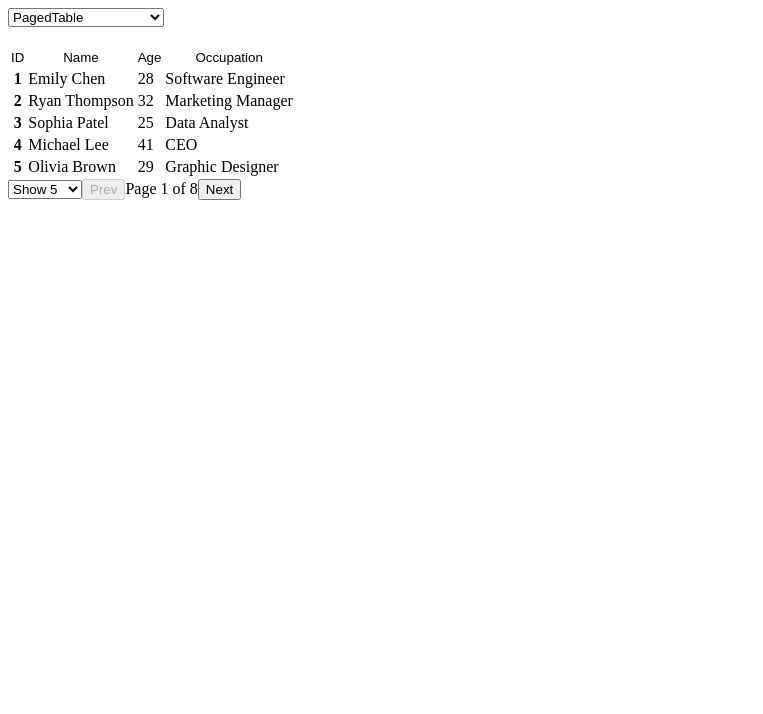
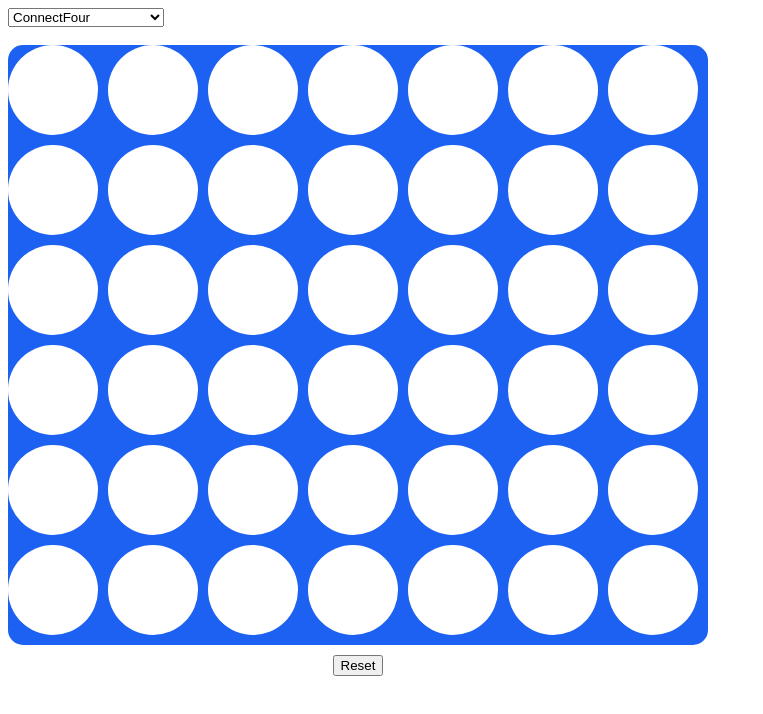
Before and after one commit to kvnchen/frontEndPractice, a Next.js app: page / in a window 1280 px wide. Shown: the top 714 px of the page, without its empty margins (0-763 px from the left). Built offline with nearby package versions, Linux system fonts and the light colour scheme.

Commit message:
connect four

```diff
--- a/src/app/accordian.js
+++ b/src/app/accordian/accordian.js
@@ -1,5 +1,6 @@
 'use client';
 import { useState } from 'react';
+import styles from './styles.module.css';
 
 export function Accordian() {
 
@@ -11,13 +12,13 @@ export function Accordian() {
     }
 
     return (
-      <article>
+      <div className={styles.accordian}>
         <div>
-          {title}
-          <button onClick={handleClick}>
+          <button onClick={handleClick} className={styles.title}>
+            {title}
             <span
               aria-hidden="true"
-              className={isCollapsed ? 'accordion-icon' : 'accordion-icon rotated'}></span>
+              className={isCollapsed ? styles.accordianIcon : `${styles.accordianIcon} ${styles.rotated}`}></span>
           </button>
         </div>
         {!isCollapsed && (
@@ -25,7 +26,7 @@ export function Accordian() {
             {body}
           </p>
         )}
-      </article>
+      </div>
     )
   }
 
--- /dev/null
+++ b/src/app/accordian/styles.module.css
@@ -0,0 +1,34 @@
+.accordian {
+  font-size: 14px;
+}
+
+.title {
+  align-items: center;
+  border: none;
+  background: none;
+  padding: 4px;
+  cursor: pointer;
+  display: flex;
+  font-size: 14px;
+  justify-content: space-between;
+  text-align: start;
+  width: 75%;
+}
+
+.title:hover {
+  background-color: #eee;
+}
+
+.accordianIcon {
+  border: solid currentcolor;
+  border-width: 0 2px 2px 0;
+  display: inline-block;
+  height: 8px;
+  pointer-events: none;
+  transform: translateY(-2px) rotate(45deg);
+  width: 8px;
+}
+
+.rotated {
+  transform: translateY(2px) rotate(-135deg);
+}
--- /dev/null
+++ b/src/app/connectFour/connectFour.js
@@ -0,0 +1,228 @@
+'use client';
+
+import { useState, useEffect } from 'react';
+import styles from './styles.module.css';
+
+/**
+ * 6 rows, 7 columns
+ *
+ * state:
+ *   activePlayer: string, 'red' || 'yellow'
+ *   board: array[], 'r' || 'y'
+ *   isOver: bool
+ *   winner: null || 'red || 'yellow'
+ *
+ *
+ * for alignment:
+ *   justify-content for the horizontal axis
+ *   align-items for cross-axis (vertical)
+ *
+ * over time (30 min), going very slowly in the afternoon
+ */
+export function ConnectFour() {
+  const [activePlayer, setActivePlayer] = useState('red');
+  const [board, setBoard] = useState([
+    new Array(7),
+    new Array(7),
+    new Array(7),
+    new Array(7),
+    new Array(7),
+    new Array(7),
+  ]);
+  const [isOver, setOver] = useState(false);
+  const [winner, setWinner] = useState(null);
+  const [lastCell, setLastCell] = useState([null, null]);
+
+  function reset() {
+    setActivePlayer('red');
+    setBoard([
+      new Array(7),
+      new Array(7),
+      new Array(7),
+      new Array(7),
+      new Array(7),
+      new Array(7),
+    ]);
+    setOver(false);
+    setWinner(null);
+  }
+
+  // check 8 directions based on lastCell
+  // disgusting
+  function checkBoard() {
+    let leftCount = 0;
+    let rightCount = 0;
+
+    let topCount = 0;
+    let botCount = 0;
+
+    let topLeftCount = 0;
+    let botRightCount = 0;
+
+    let topRightCount = 0;
+    let botLeftCount = 0;
+
+    const [row, column] = lastCell;
+    if (row === null || column === null)
+      return;
+
+    const color = board[row][column];
+
+    // left
+    for (let i = 1; i <= 3; i++) {
+      if (column - i >= 0 && board[row][column - i] === color)
+        leftCount++;
+      else
+        break;
+    }
+
+    // top left
+    for (let i = 1; i <= 3; i++) {
+      if (row - i >= 0 && column - i >= 0 && board[row - i][column - i] === color)
+        topLeftCount++;
+      else
+        break;
+    }
+
+    // bot left
+    for (let i = 1; i <= 3; i++) {
+      if (row + i < 6 && column - i >= 0 && board[row + i][column - i] === color)
+        botLeftCount++;
+      else
+        break;
+    }
+
+    // right
+    for (let i = 1; i <= 3; i++) {
+      if (column + i < 7 && board[row][column + i] === color)
+        rightCount++;
+      else
+        break;
+    }
+
+    // top right
+    for (let i = 1; i <= 3; i++) {
+      if (row - i >= 0 && column + i < 7 && board[row - i][column + i] === color)
+        topRightCount++;
+      else
+        break;
+    }
+
+    // bot right
+    for (let i = 1; i <= 3; i++) {
+      if (row + i < 6 && column + i < 7 && board[row + i][column + i] === color)
+        botRightCount++;
+      else
+        break;
+    }
+
+    // top
+    for (let i = 1; i <= 3; i++) {
+      if (row - i >= 0 && board[row - i][column] === color) {
+        topCount++;
+      } else break;
+    }
+
+    // bot
+    for (let i = 1; i <= 3; i++) {
+      if (row + i < 6 && board[row + i][column] === color)
+        botCount++;
+      else break;
+    }
+
+    if (leftCount + rightCount >= 3)
+      endGame(color);
+
+    if (topLeftCount + botRightCount >= 3)
+      endGame(color);
+
+    if (botLeftCount + topRightCount >= 3)
+      endGame(color);
+
+    if (topCount + botCount >= 3)
+      endGame(color);
+  }
+
+  function endGame(winner) {
+    setWinner(winner);
+    setOver(true);
+  }
+
+  function addPiece(column) {
+    if (!isOver) {
+      const tempBoard = [
+        [...board[0]],
+        [...board[1]],
+        [...board[2]],
+        [...board[3]],
+        [...board[4]],
+        [...board[5]],
+      ];
+
+      let targetRow;
+      for (let i = 5; i >= 0; i--) {
+        if (tempBoard[i][column] === undefined) {
+          targetRow = i;
+          break;
+        }
+      }
+
+      if (targetRow !== undefined) {
+        tempBoard[targetRow][column] = activePlayer;
+
+        if (activePlayer === 'red') {
+          setActivePlayer('yellow');
+        } else {
+          setActivePlayer('red');
+        }
+        setBoard(tempBoard);
+        setLastCell([targetRow, column]);
+      }
+    }
+  }
+
+  useEffect(() => {
+    checkBoard();
+  }, lastCell);
+
+  function renderBoard() {
+    const output = [];
+
+    for (let row = 0; row < board.length; row++) {
+      const columns = [];
+
+      for (let column = 0; column < board[row].length; column++) {
+        let cellStyle = '';
+        if (board[row][column] === 'red')
+          cellStyle = 'red';
+        else if (board[row][column] === 'yellow')
+          cellStyle = 'yellow';
+
+        const holeStyle = `${styles.hole} ${styles[cellStyle]}`;
+        columns.push(
+          <div key={column} className={styles.cell} onClick={() => addPiece(column)}>
+            <div className={holeStyle}></div>
+          </div>
+        );
+      }
+      output.push(columns);
+    }
+    return output;
+  }
+
+  return (
+    <article>
+      <div className={styles.board}>
+        {renderBoard()}
+      </div>
+      <div className={styles.buttonRow}>
+        <button onClick={reset}>Reset</button>
+      </div>
+      {winner &&
+        (<h3>
+          {winner} Wins!
+        </h3>)
+      }
+    </article>
+  )
+}
--- /dev/null
+++ b/src/app/connectFour/styles.module.css
@@ -0,0 +1,43 @@
+.board {
+  width: 700px;
+  height: 600px;
+  background-color: #1c61f2;
+  border-radius: 15px;
+}
+
+.row {
+  display: flex;
+  width: 100%;
+  height: 100px;
+}
+
+.cell {
+  display: inline-block;
+  width: 100px;
+  height: 100px;
+  justify-content: center;
+  align-items: center;
+}
+
+.hole {
+  display: inline-block;
+  width: 90px;
+  height: 90px;
+  background-color: white;
+  border-radius: 50%;
+}
+
+.red {
+  background-color: #d9313d;
+}
+
+.yellow {
+  background-color: #fdc601;
+}
+
+.buttonRow {
+  width: 700px;
+  display: flex;
+  justify-content: center;
+  margin-top: 10px;
+}
--- a/src/app/globals.css
+++ b/src/app/globals.css
@@ -28,26 +28,6 @@ div.progress {
 
   to {
     width: 500px;
-  }
-}
-
-.accordion-icon {
-  border: solid currentcolor;
-  border-width: 0 2px 2px 0;
-  display: inline-block;
-  height: 8px;
-  pointer-events: none;
-  transform: translateY(-2px) rotate(45deg);
-  width: 8px;
-}
-
-.accordion-icon.rotated {
-  transform: translateY(2px) rotate(-135deg);
-}
-
-@media (prefers-color-scheme: dark) {
-  html {
-    color-scheme: dark;
   }
 }
 
--- a/src/app/page.js
+++ b/src/app/page.js
@@ -5,7 +5,7 @@ import { useState } from 'react';
 import { MortgageCalculator } from './mortgage.js';
 import { Karsten } from './karsten.js';
 import { Tabs } from './tabs/tabs.js';
-import { Accordian } from './accordian';
+import { Accordian } from './accordian/accordian.js';
 
 import { Progress } from './progress.js';
 import { PagedTable } from './dataTable/pagedTable.js';
@@ -45,12 +45,13 @@ import { TemperatureConverter } from './temperature/temperature.js';
 import { FlightBooker } from './flight/flight.js';
 import { GenTable } from './generateTable/genTable.js';
 import { ProgressBar } from './progressBar/progressBar.js';
+import { ConnectFour } from './connectFour/connectFour.js';
 
 
 // this react project is 350 MB... gonna reuse it for react practice
 
 export default function Home() {
-  const [selection, setSelection] = useState('PagedTable');
+  const [selection, setSelection] = useState('ConnectFour');
 
   const components = {
     MortgageCalculator: <MortgageCalculator />,
@@ -95,7 +96,8 @@ export default function Home() {
 
     FlightBooker: <FlightBooker />,
     GenTable: <GenTable />,
-    ProgressBar: <ProgressBar filled={45} />
+    ProgressBar: <ProgressBar filled={45} />,
+    ConnectFour: <ConnectFour />
   };
 
   function select() {
```
